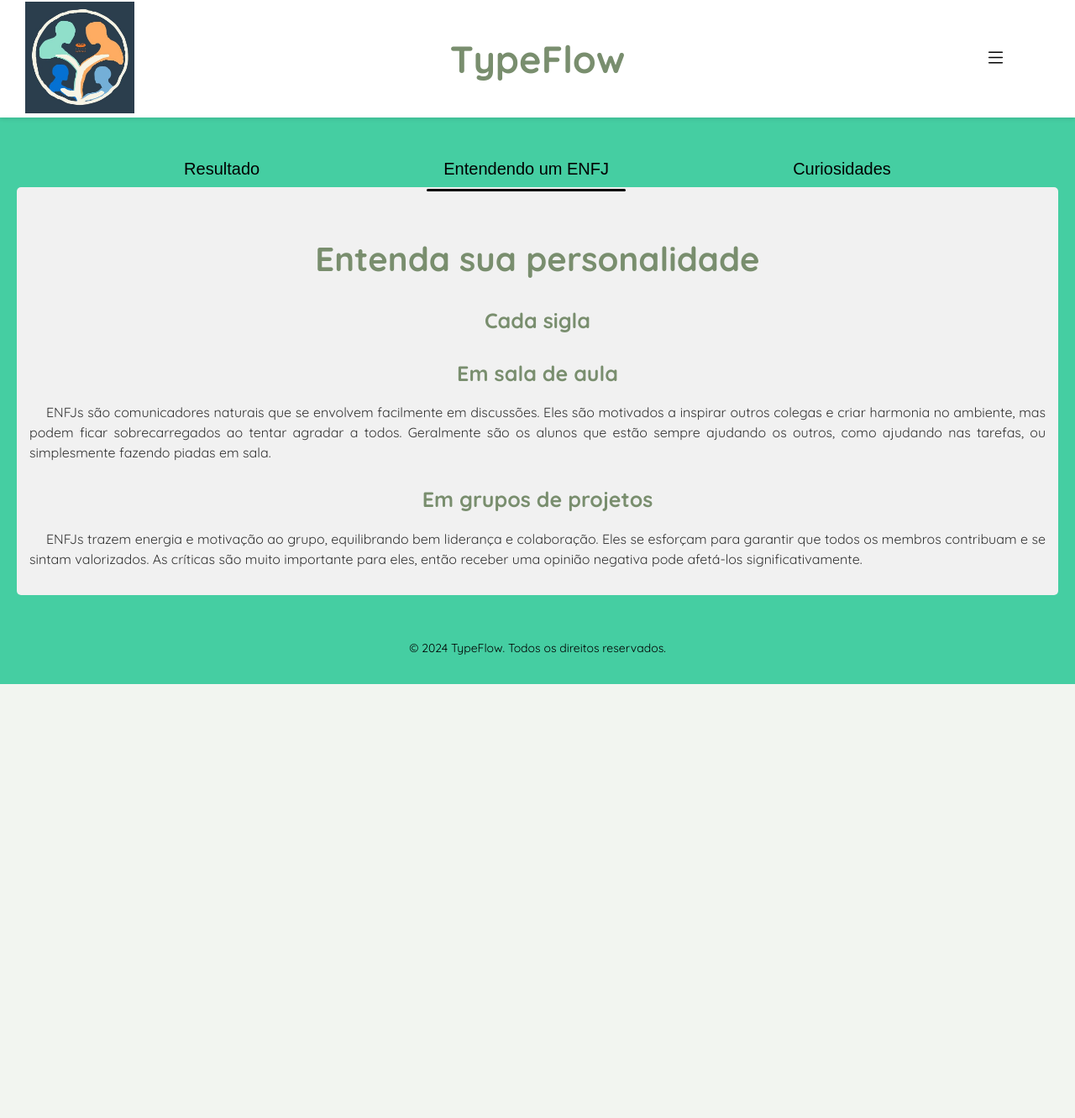
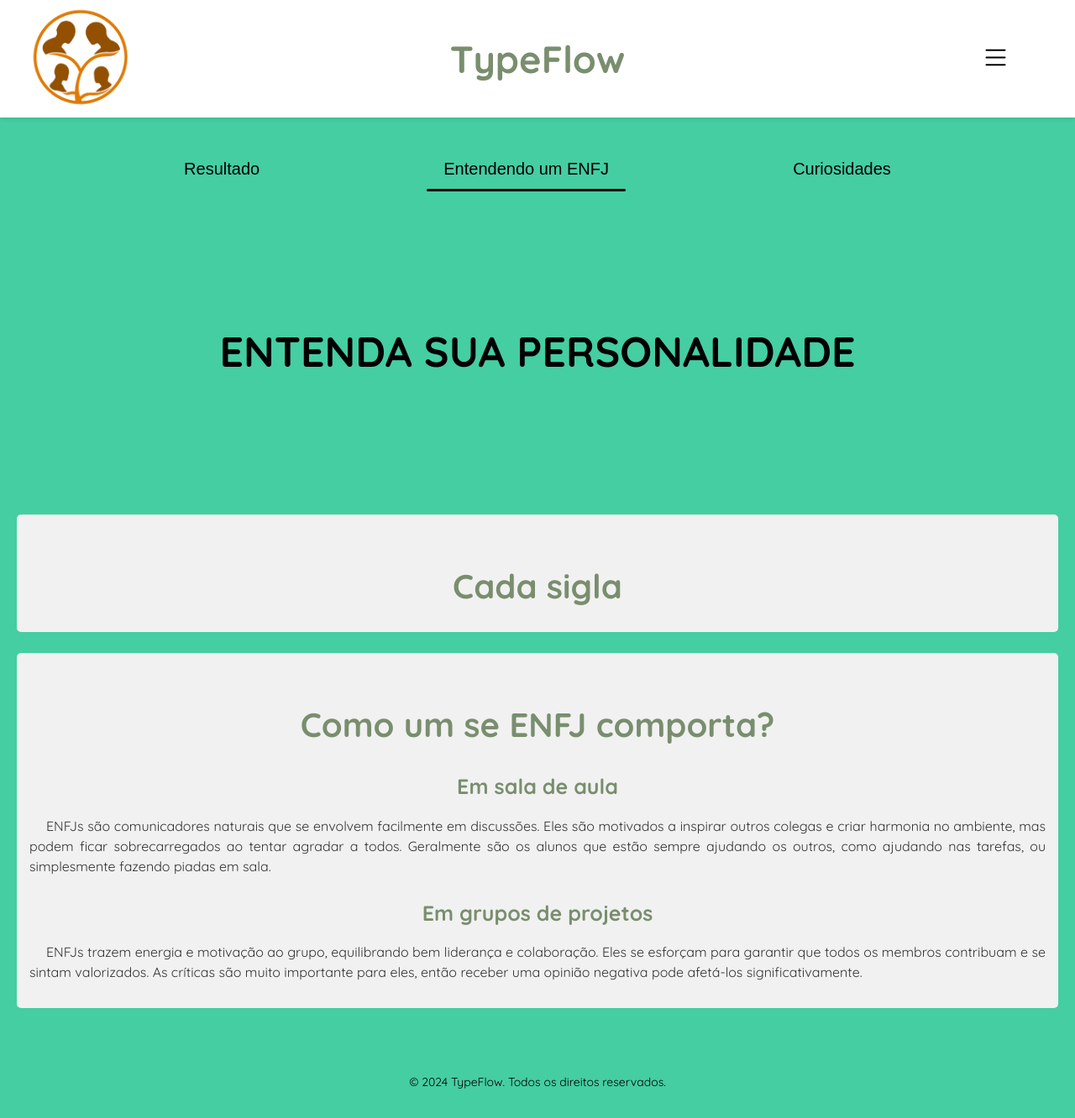
Before and after one commit to IgorSoaresss/Projeto-2-SI-Equipe-5, a Django app: page /appTypeFlow/result/ in a window 1280 px wide, after a click that opens the changed part. Shown: the whole page at 84% size. Before the commit the page ends 815 px from the top, so only its background shows below. Run offline with Django 5.2, Linux system fonts and the light colour scheme; a user stored in the database is signed in; data comes from the database, SQL or seed files in the repository.

Commit message:
atualização front geral

```diff
--- a/projeto_TypeFlow/appTypeFlow/templates/testes/result.html
+++ b/projeto_TypeFlow/appTypeFlow/templates/testes/result.html
@@ -17,6 +17,11 @@
       padding: 0;
       box-sizing: border-box;
       background-color: {{ description.background_color }};
+    }
+
+    h1 {
+      font-size: 50px;
+      padding: 130px 40px;
     }
 
     /* barra de navegação */
@@ -181,6 +186,7 @@
     .mbti-info {
       flex: 1;
       padding: 15px;
+      margin-bottom: 25px;
       background-color: #f1f1f1;
       border-radius: 5px;
       font-size: 16px;
@@ -255,7 +261,7 @@
   <nav class="navbar">
     <div class="nav-left">
         <a href="{% url 'home_aluno' %}">
-            <img src="{% static 'img/Logo-TypeFlow.jpg' %}" alt="TypeFlow Logo" class="logo" />
+            <img src="{% static 'img/logoAtt.png' %}" alt="TypeFlow Logo" class="logo" />
         </a>
     </div>
 
@@ -265,7 +271,7 @@
 
     <div class="nav-right">
       <div class="nav-icon" onclick="toggleSidebar()">
-          <svg xmlns="http://www.w3.org/2000/svg" width="25" height="25" fill="currentColor" class="bi bi-list" viewBox="0 0 16 16">
+          <svg xmlns="http://www.w3.org/2000/svg" width="35" height="35" fill="currentColor" class="bi bi-list" viewBox="0 0 16 16">
               <path fill-rule="evenodd" d="M2.5 12a.5.5 0 0 1 .5-.5h10a.5.5 0 0 1 0 1H3a.5.5 0 0 1-.5-.5m0-4a.5.5 0 0 1 .5-.5h10a.5.5 0 0 1 0 1H3a.5.5 0 0 1-.5-.5m0-4a.5.5 0 0 1 .5-.5h10a.5.5 0 0 1 0 1H3a.5.5 0 0 1-.5-.5"/>
           </svg>
       </div>
@@ -299,13 +305,24 @@
         <p>{{ description.descricaoGeral }}</p>
       </div>
 
-      <div id="section2" class="mbti-info">
-        <h3>Entenda sua personalidade</h3>
-        <h3 class="subtitulo">Cada sigla</h3>
-        <h3 class="subtitulo">Em sala de aula</h3>
-        <p>{{ description.salaDeAula }}</p>
-        <h3 class="subtitulo">Em grupos de projetos</h3>
-        <p>{{ description.gruposDeProjetos }}</p>
+      <div id="section2">
+        <h1>ENTENDA SUA PERSONALIDADE</h1>
+
+        <div class="mbti-info">
+          <h3>Cada sigla</h3>
+          <div></div>
+          <div></div>
+          <div></div>
+          <div></div>
+        </div>
+
+        <div class="mbti-info">
+          <h3>Como um se {{ description.type }} comporta?</h3>
+          <h3 class="subtitulo">Em sala de aula</h3>
+          <p>{{ description.salaDeAula }}</p>
+          <h3 class="subtitulo">Em grupos de projetos</h3>
+          <p>{{ description.gruposDeProjetos }}</p>
+        </div>
       </div>
 
       <div id="section3" class="mbti-info">
@@ -316,7 +333,7 @@
 
           <div class="imagens">
             <div>
-              <img src="{{ description.pessoaFamosa1 }}" alt="Personalidade Famosa" class="famous-person">
+              <img src="{{ description.pessoaFamosa1.url }}" alt="Personalidade Famosa" class="famous-person">
               <p>nome</p>
             </div>
             <div>
```
Also changed, not shown: projeto_TypeFlow/appTypeFlow/templates/testes/teste1_mbti.html (+11 -1 lines), projeto_TypeFlow/appTypeFlow/templates/testes/teste2_mbti.html (+14 -4 lines), projeto_TypeFlow/appTypeFlow/templates/testes/teste3_mbti.html (+14 -4 lines), projeto_TypeFlow/appTypeFlow/templates/testes/teste4_mbti.html (+14 -4 lines).
